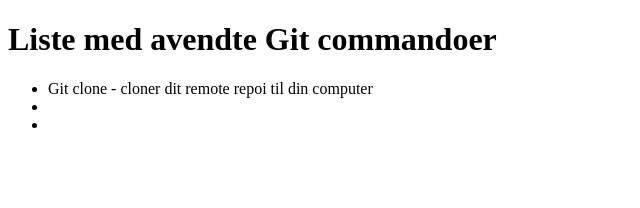
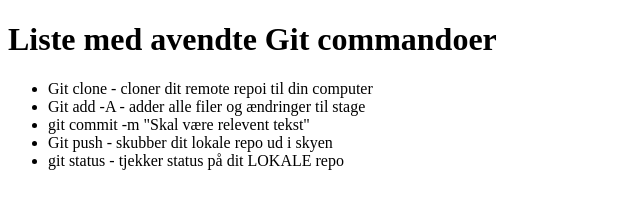
Before and after one commit to Flaudz/TestV2, a plain HTML site: page index.html in a window 1280 px wide. Shown: the whole page, without its empty margins (0-640 px from the left). Drawn offline with Linux system fonts and the light colour scheme.

Commit message:
Added changed files for commands git bash

```diff
--- a/index.html
+++ b/index.html
@@ -9,8 +9,10 @@
 		<h1>Liste med avendte Git commandoer</h1>
 		<ul>
 			<li>Git clone - cloner dit remote repoi til din computer</li>
-			<li></li>
-			<li></li>
+			<li>Git add -A - adder alle filer og ændringer til stage</li>
+			<li>git commit -m "Skal være relevent tekst"</li>
+			<li>Git push - skubber dit lokale repo ud i skyen</li>
+			<li>git status - tjekker status på dit LOKALE repo</li>
 		</ul>
 	</body>
 </html>
```
